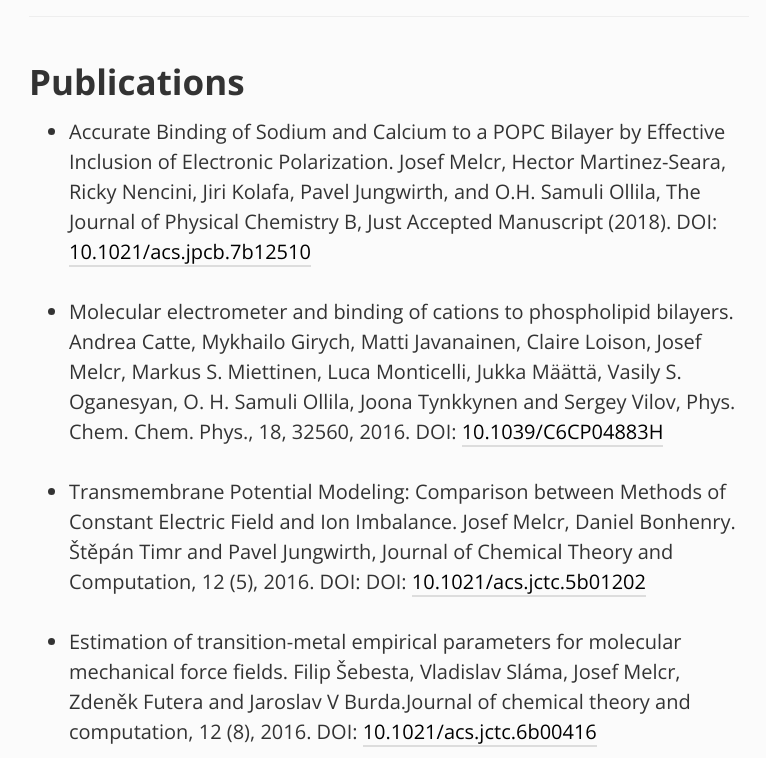
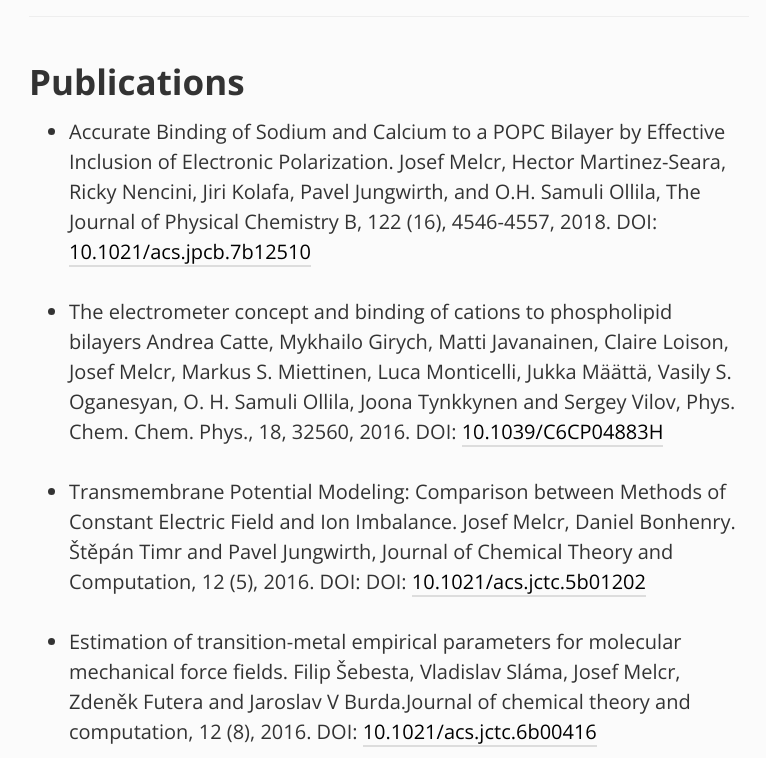
Before and after one commit to jmelcr/jmelcr.github.io, a Jekyll site: the page built from index.md, in a window 1280 px wide and 900 px high, scrolled down 289 px, cut to the strip 142-900 px from the top of the window. Shown: the whole strip, without its empty margins (251-1017 px from the left). Built offline with Jekyll 4.4.1, drawn with Linux system fonts in a browser that asks for light colours; comment, search, counter and statistics services are not loaded.

```diff
--- a/index.md
+++ b/index.md
@@ -11,15 +11,17 @@ permalink: index
 
 # Publications
 
-- Accurate Binding of Sodium and Calcium to a POPC Bilayer by Effective Inclusion of
-Electronic Polarization. Josef Melcr, Hector Martinez-Seara, Ricky Nencini, Jiri Kolafa, Pavel
-Jungwirth, and O.H. Samuli Ollila, The Journal of Physical Chemistry B, Just Accepted
-Manuscript (2018). DOI: [10.1021/acs.jpcb.7b12510](https://pubs.acs.org/doi/10.1021/acs.jpcb.7b12510)
+- Accurate Binding of Sodium and Calcium to a POPC Bilayer by Effective Inclusion of Electronic Polarization.
+Josef Melcr, Hector Martinez-Seara, Ricky Nencini, Jiri Kolafa, Pavel Jungwirth, and O.H. Samuli Ollila,
+The Journal of Physical Chemistry B, 122 (16), 4546-4557, 2018.
+DOI: [10.1021/acs.jpcb.7b12510](https://pubs.acs.org/doi/10.1021/acs.jpcb.7b12510)
 
-- Molecular electrometer and binding of cations to phospholipid bilayers. Andrea Catte,
-Mykhailo Girych, Matti Javanainen, Claire Loison, Josef Melcr, Markus S. Miettinen, Luca
-Monticelli, Jukka Määttä, Vasily S. Oganesyan, O. H. Samuli Ollila, Joona Tynkkynen and
-Sergey Vilov, Phys. Chem. Chem. Phys., 18, 32560, 2016. DOI: [10.1039/C6CP04883H](https://pubs.rsc.org/en/content/articlelanding/2016/cp/c6cp04883h#!)
+- The electrometer concept and binding of cations to phospholipid bilayers
+Andrea Catte, Mykhailo Girych, Matti Javanainen, Claire Loison,
+Josef Melcr, Markus S. Miettinen, Luca Monticelli, Jukka Määttä,
+Vasily S. Oganesyan, O. H. Samuli Ollila, Joona Tynkkynen and Sergey Vilov,
+Phys. Chem. Chem. Phys., 18, 32560, 2016.
+DOI: [10.1039/C6CP04883H](https://pubs.rsc.org/en/content/articlelanding/2016/cp/c6cp04883h#!)
 
 - Transmembrane Potential Modeling: Comparison between Methods of Constant Electric Field
 and Ion Imbalance. Josef Melcr, Daniel Bonhenry. Štěpán Timr and Pavel Jungwirth, Journal of
```
Also changed, not shown: _posts/2018-04-23-Electronic-continuum-correction.md (+1 -1 lines).
